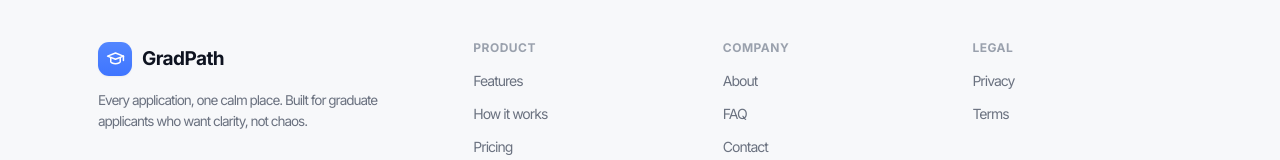
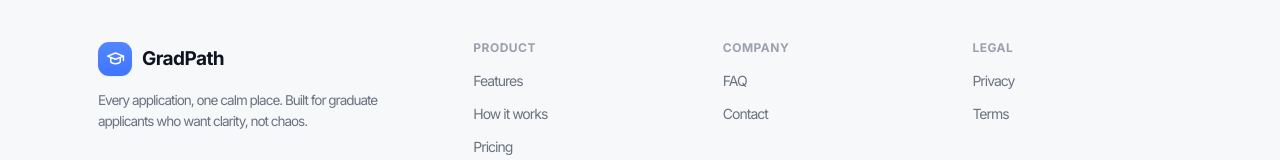
Before and after one commit to kodallion/GradPath, a Next.js app: page / in a window 1280 px wide. Shown: the part 6851-7011 px from the top of the page. Built offline with nearby package versions, Linux system fonts and the light colour scheme.

Commit message:
feat(landing): final polish + perf — font, reduced-motion, ring, nav, small screens

```diff
--- a/src/components/landing/landing.css
+++ b/src/components/landing/landing.css
@@ -1,4 +1,3 @@
-@import url('https://fonts.googleapis.com/css2?family=Inter:wght@400;500;600;700;800;900&display=swap');
 .gp-land *{box-sizing:border-box;margin:0;padding:0}
 :root{--blue:#3F75FF;--blue-hi:#5286FF;--blue-deep:#2B5BE0;--blue-wash:#EAF1FF;
   --ink:#0E1320;--ink-2:#1B2230;--body:#3A4150;--muted:#6B7280;--muted-2:#9AA1AD;
@@ -11,7 +10,7 @@
   --btn-shadow:0 1px 2px rgba(20,40,120,.28), 0 6px 18px rgba(63,117,255,.34), inset 0 1px 0 rgba(255,255,255,.22);
   --maxw:1140px;}
 .gp-land{scroll-behavior:smooth}
-.gp-land{font-family:"Inter",system-ui,sans-serif;background:var(--bg);color:var(--body);letter-spacing:-1px;-webkit-font-smoothing:antialiased;line-height:1.55;overflow-x:hidden}
+.gp-land{font-family:inherit;background:var(--bg);color:var(--body);letter-spacing:-1px;-webkit-font-smoothing:antialiased;line-height:1.55;overflow-x:hidden}
 .gp-land h1, .gp-land h2, .gp-land h3, .gp-land h4{letter-spacing:-2px;line-height:1.06;color:var(--ink)}
 .gp-land a{color:inherit;text-decoration:none;cursor:pointer}
 .gp-land button{font-family:inherit;cursor:pointer;border:none;background:none}
@@ -168,7 +167,7 @@
 .gp-land .step-num span{font-size:12.5px;font-weight:700;letter-spacing:.04em;text-transform:uppercase;color:var(--muted-2)}
 .gp-land .step h3{font-size:19px;font-weight:700;letter-spacing:-0.03em}
 .gp-land .step p{font-size:14.5px;color:var(--muted);margin-top:9px;line-height:1.6}
-.gp-land .ring{width:78px;height:78px;display:block;overflow:visible;border:none;outline:none}
+.gp-land .ring{width:78px;height:78px;display:block;overflow:visible;border:none;outline:none;background:none}
 @media(max-width:900px){.gp-land .steps{grid-template-columns:1fr}}
 /* ===== SPOTLIGHT (dark AI) ===== */
 .gp-land .spotlight{background:var(--dark);color:#fff;border-radius:30px;overflow:hidden;position:relative}
@@ -275,3 +274,5 @@
 .gp-land .eyebrow{letter-spacing:0 !important}
 .gp-land .btn{letter-spacing:-1px}
 .gp-land{min-height:100vh;}
+@media(max-width:480px){.gp-land .hero{padding:104px 0 36px}.gp-land .hero h1{font-size:34px}.gp-land .hero h1 .type-line{min-height:2.12em}.gp-land .section{padding:60px 0}.gp-land .mock-main{padding:18px}.gp-land .spot-grid{padding:30px 22px}}
+@media (prefers-reduced-motion: reduce){.gp-land *,.gp-land *::before,.gp-land *::after{animation:none !important;transition:none !important}.gp-land .reveal{opacity:1;transform:none}}
--- a/src/components/landing/markup.ts
+++ b/src/components/landing/markup.ts
@@ -349,7 +349,7 @@ export const LANDING_HTML = `<nav class="nav" id="gp-nav">
         <p>Every application, one calm place. Built for graduate applicants who want clarity, not chaos.</p>
       </div>
       <div class="foot-col"><h4>Product</h4><a href="#features">Features</a><a href="#how">How it works</a><a href="#pricing">Pricing</a></div>
-      <div class="foot-col"><h4>Company</h4><a href="#">About</a><a href="#faq">FAQ</a><a href="#">Contact</a></div>
+      <div class="foot-col"><h4>Company</h4><a href="#faq">FAQ</a><a href="mailto:adeyemioluwakorede8@gmail.com">Contact</a></div>
       <div class="foot-col"><h4>Legal</h4><a href="/privacy">Privacy</a><a href="/terms">Terms</a></div>
     </div>
     <div class="foot-bottom"><span>© 2026 GradPath. All rights reserved.</span><span>Made for applicants, worldwide.</span></div>
```
